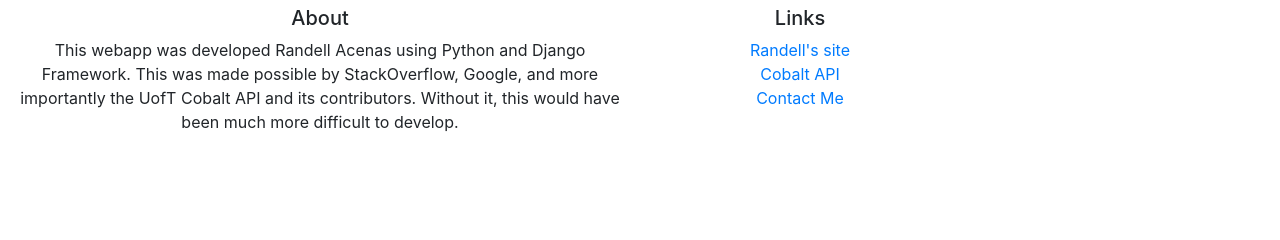
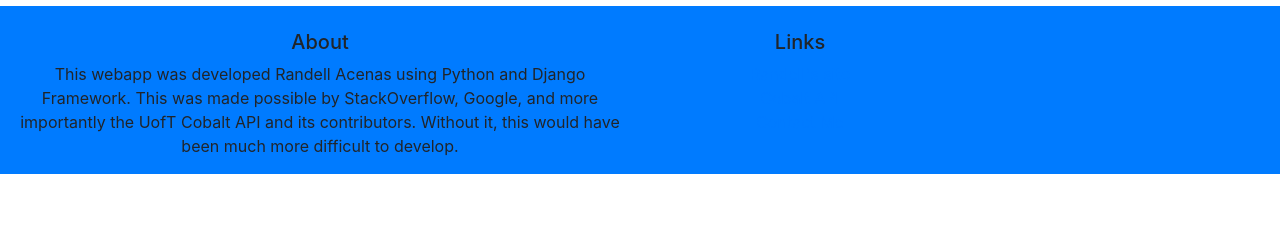
Before and after one commit to ranacenas/UofT-Pathway, a Django app: page / in a window 1280 px wide. Shown: the part 234-474 px from the top of the page. Run offline with Django 3.2, Linux system fonts and the light colour scheme; some libraries are stand-ins or nearby versions.

Commit message:
bgprimary

```diff
--- a/UofT/templates/UofT/UofTpreReq.html
+++ b/UofT/templates/UofT/UofTpreReq.html
@@ -134,7 +134,7 @@
 </div>
 
 
-<footer class="page-footer font-small">
+<footer class="page-footer font-small bg-primary pt-4">
     <div class="container-fluid text-center md-left">
         <div class="row">
             <div class="col-md-6 mt-md-0 mt-3">
```
